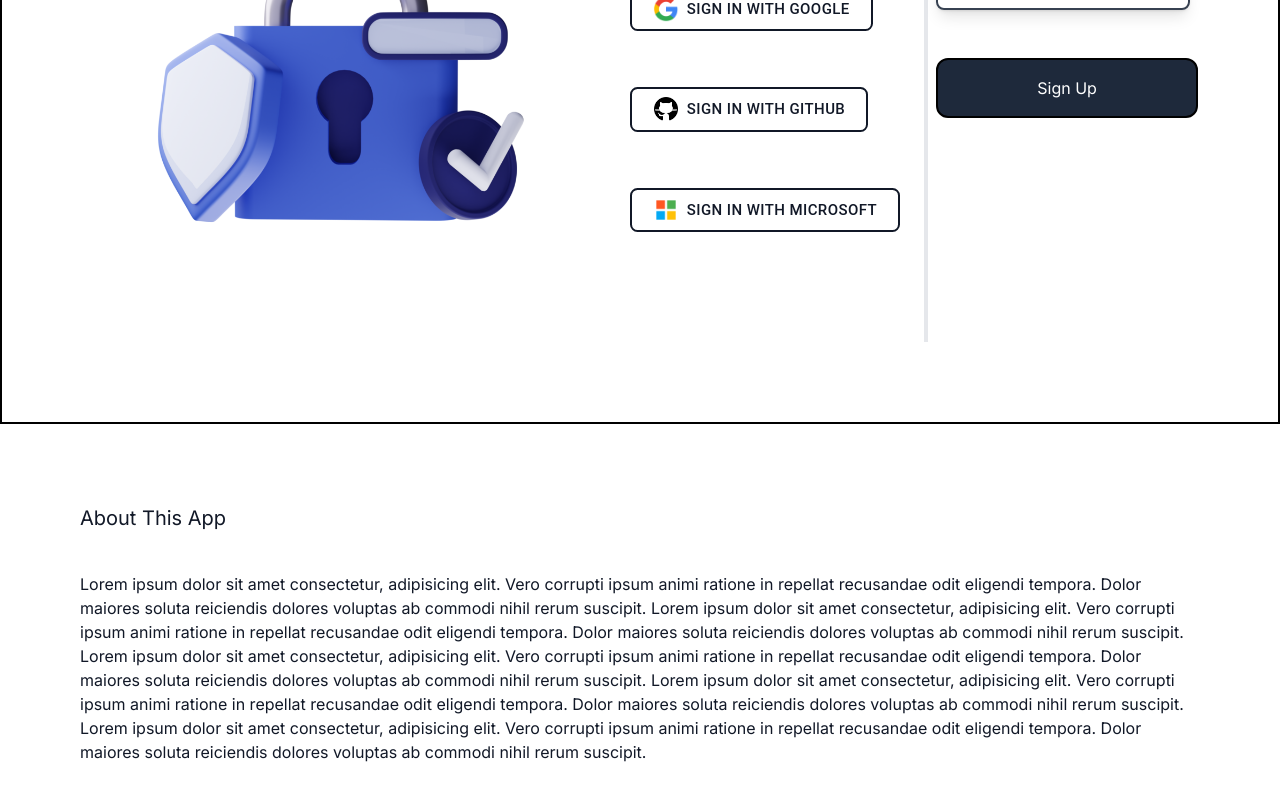
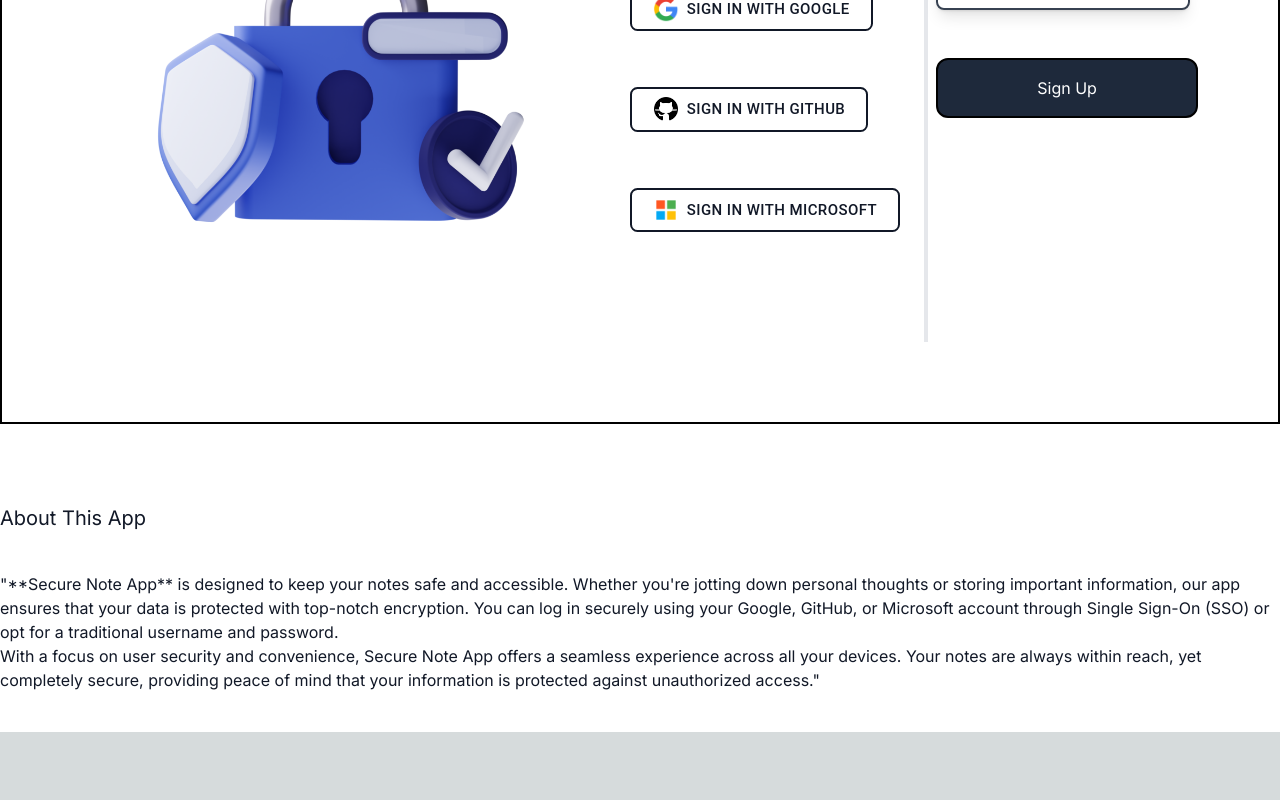
Before and after one commit to shirinmjr/next-authjs, a Next.js app: page / in a window 1280 px wide. Shown: the part 344-1144 px from the top of the page. After the commit the page ends 1076 px from the top, so only its background shows below. Built offline with nearby package versions, Linux system fonts and the light colour scheme; no server answers.

Commit message:
about this app update

```diff
--- a/src/components/about/AboutApp.tsx
+++ b/src/components/about/AboutApp.tsx
@@ -1,24 +1,20 @@
 const AboutApp = () => {
   return (
-    <div className="py-10 px-20">
+    <div className="py-10 px-50 mx-auto">
       <h1 className="text-xl my-10">About This App</h1>
       <p>
-        Lorem ipsum dolor sit amet consectetur, adipisicing elit. Vero corrupti
-        ipsum animi ratione in repellat recusandae odit eligendi tempora. Dolor
-        maiores soluta reiciendis dolores voluptas ab commodi nihil rerum
-        suscipit. Lorem ipsum dolor sit amet consectetur, adipisicing elit. Vero
-        corrupti ipsum animi ratione in repellat recusandae odit eligendi
-        tempora. Dolor maiores soluta reiciendis dolores voluptas ab commodi
-        nihil rerum suscipit. Lorem ipsum dolor sit amet consectetur,
-        adipisicing elit. Vero corrupti ipsum animi ratione in repellat
-        recusandae odit eligendi tempora. Dolor maiores soluta reiciendis
-        dolores voluptas ab commodi nihil rerum suscipit. Lorem ipsum dolor sit
-        amet consectetur, adipisicing elit. Vero corrupti ipsum animi ratione in
-        repellat recusandae odit eligendi tempora. Dolor maiores soluta
-        reiciendis dolores voluptas ab commodi nihil rerum suscipit. Lorem ipsum
-        dolor sit amet consectetur, adipisicing elit. Vero corrupti ipsum animi
-        ratione in repellat recusandae odit eligendi tempora. Dolor maiores
-        soluta reiciendis dolores voluptas ab commodi nihil rerum suscipit.
+        "**Secure Note App** is designed to keep your notes safe and accessible.
+        Whether you're jotting down personal thoughts or storing important
+        information, our app ensures that your data is protected with top-notch
+        encryption. You can log in securely using your Google, GitHub, or
+        Microsoft account through Single Sign-On (SSO) or opt for a traditional
+        username and password.
+      </p>
+      <p>
+        With a focus on user security and convenience, Secure Note App offers a
+        seamless experience across all your devices. Your notes are always
+        within reach, yet completely secure, providing peace of mind that your
+        information is protected against unauthorized access."
       </p>
     </div>
   );
```
